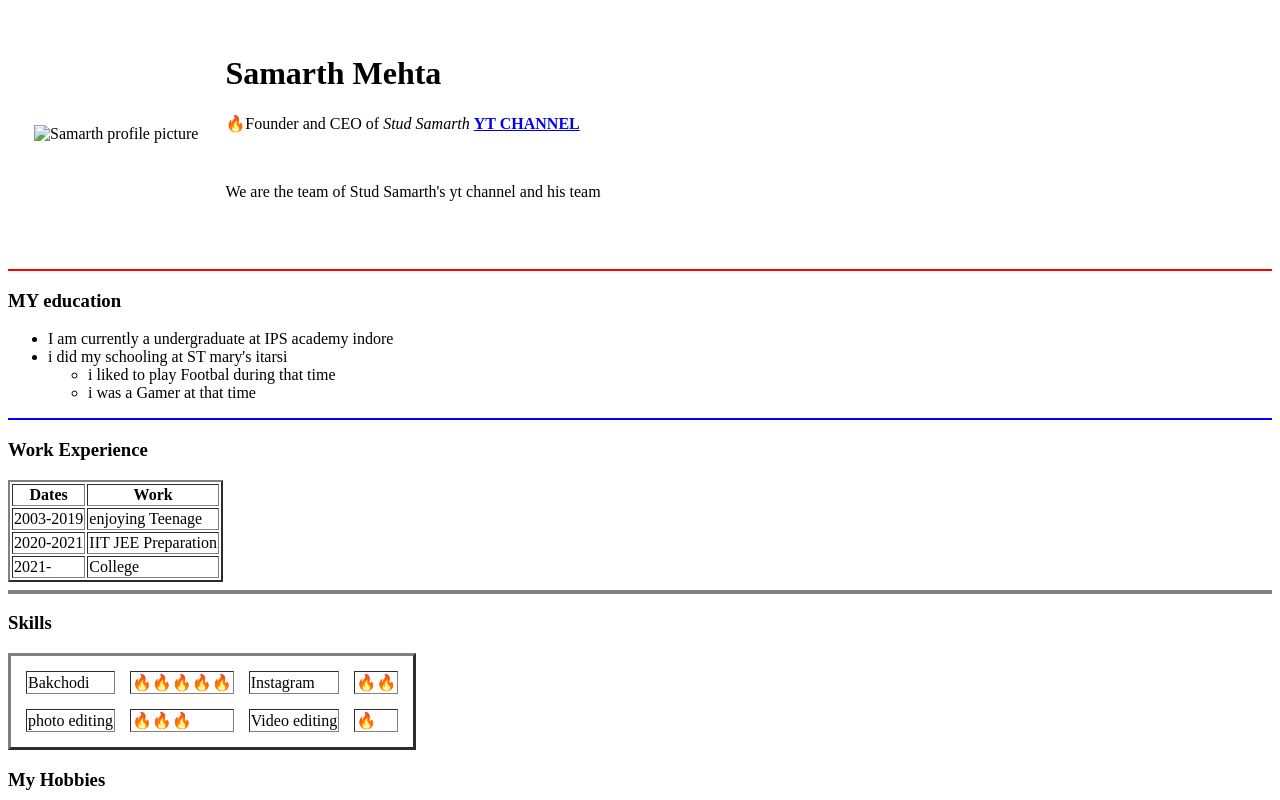
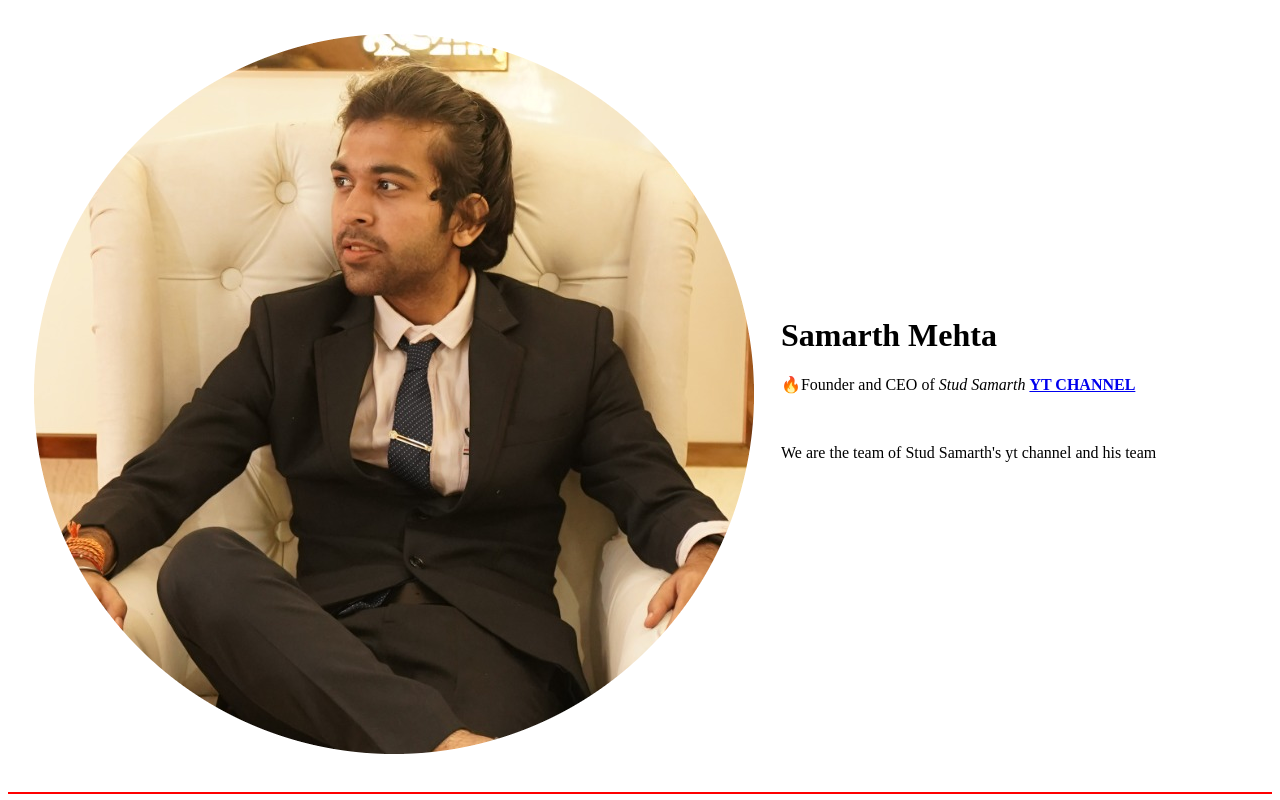
Before and after one commit to StudSamarth/cv1, a plain HTML site: page index.html in a window 1280 px wide. Shown: the top 800 px of the page. Drawn offline with Linux system fonts and the light colour scheme.

Commit message:
Update index.html

```diff
--- a/index.html
+++ b/index.html
@@ -7,7 +7,7 @@
 <body>
     <table cellspacing = "25">
         <tr>
-            <td><img src = "images/kol2.png" alt ="Samarth profile picture"></td>
+            <td><img src = "kol2.png" alt ="Samarth profile picture"></td>
             <td><h1>Samarth Mehta</h1>
                 <P>🔥Founder and CEO of <em>Stud Samarth</em> <strong><a href="https://www.youtube.com/channel/UCWKYkBxvX6HZz0ky35frbTw">YT CHANNEL</a></strong></P>
                 <br>
```
